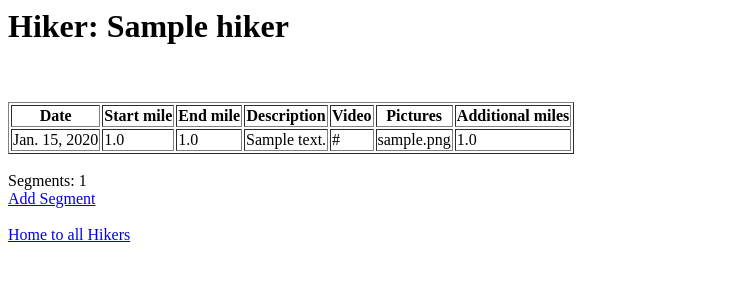
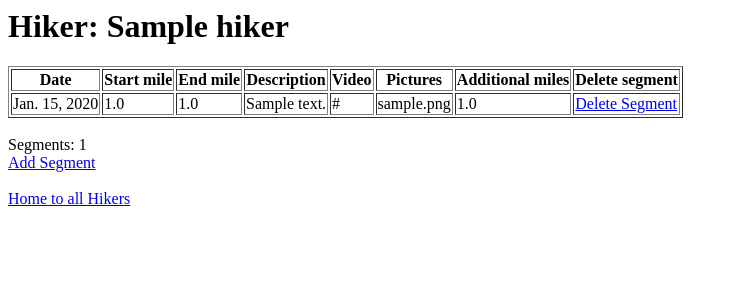
Before and after one commit to chrispaul/attracker, a Django app: page /1/ in a window 1280 px wide. Shown: the top 300 px of the page, without its empty margins (0-738 px from the left). Run offline with Django 3.2, Linux system fonts and the light colour scheme; tables that the repository leaves empty hold one stand-in row (values such as "Sample post").

Commit message:
delete segment

```diff
--- a/attracker_app/templates/attracker/hiker.html
+++ b/attracker_app/templates/attracker/hiker.html
@@ -1,6 +1,8 @@
 <h1>Hiker: {{ hiker.trail_name }} </h1>
 
-{{ debug_info }} <br><br>
+{% if error_message %}
+    <p><strong>{{ error_message }}</strong></p>
+{% endif %}
 
 <div id="table">
   <table border=1>
@@ -13,6 +15,7 @@
            <th>Video</th>
            <th>Pictures</th>
            <th>Additional miles</th>
+           <th>Delete segment</th>
         </tr>
     </thead>
     <tbody>
@@ -25,6 +28,7 @@
               <td>{{ segment.video_url }}</td>
               <td>{{ segment.picture_url }}</td>
               <td>{{ segment.additional_miles }}</td>
+              <td><a href="{% url 'segment_delete' hiker.id segment.id %}">Delete Segment</a></td>
           </tr>
         {% endfor %}
     </tbody>
--- a/attracker_app/templates/attracker/segment_add.html
+++ b/attracker_app/templates/attracker/segment_add.html
@@ -9,11 +9,11 @@
         <label for="date">Date hiked </label>
         <br>
 
-        <input id="start_mile" name="start_mile" type="number">
+        <input id="start_mile" name="start_mile" type="number" step=any>
         <label for="start_mile">Start mile </label>
         <br>
 
-        <input id="end_mile" name="end_mile" type="number">
+        <input id="end_mile" name="end_mile" type="number" step=any>
         <label for="end_mile">End mile </label>
         <br>
 
@@ -29,7 +29,7 @@
         <label for="picture_url">Picture URL </label>
         <br>
 
-        <input id="additional_miles" name="additional_miles" type="number">
+        <input id="additional_miles" name="additional_miles" type="number" step=any>
         <label for="additional_miles">Additional miles </label>
         <br>
 
--- a/attracker_app/urls.py
+++ b/attracker_app/urls.py
@@ -11,4 +11,7 @@ urlpatterns = [
 
     # ex: /attracker/5/segment/add/ # add a segment to a hiker's hike
     url(r'^(?P<hiker_id>[0-9]+)/segment/add/$', views.segment_add, name='segment_add'),
+
+    # ex: /attracker/5/segment/3/delete/ # Delete a segment from a hiker's hike
+    url(r'^(?P<hiker_id>[0-9]+)/segment/(?P<segment_id>[0-9]+)/delete/$', views.segment_delete, name='segment_delete'),
 ]
--- a/attracker_app/views.py
+++ b/attracker_app/views.py
@@ -65,3 +65,27 @@ def segment_add_post(request, hiker_id):
         })
     else:
         return render(request, 'attracker/hiker.html', {'hiker': hiker, 'debug_info':debug_info})
+
+
+def segment_delete(request, hiker_id, segment_id):
+    start_mile = 0
+    try:
+        hiker = get_object_or_404(Hiker, pk=hiker_id)
+        segment = get_object_or_404(Segment, pk=segment_id)
+        if (hiker.id != segment.hiker.id):
+            # Redisplay the question voting form.
+            return render(request, 'attracker/hiker.html', {
+                'hiker': hiker,
+                'error_message': "Internal error:{0}:{1}:{2}.{3}".format(hiker_id.__class__, segment.hiker.id.__class__, segment_id,(hiker_id != segment.hiker.id))
+            })
+        start_mile = segment.start_mile
+        segment.delete()
+    except (KeyError, Choice.DoesNotExist):
+        # Redisplay the question voting form.
+        return render(request, 'attracker/segment_add.html', {
+            'error_message': "No such hiker/segment with ID {0}/{1}".format(hiker_id, segment_id),
+        })
+    return render(request, 'attracker/hiker.html', {
+        'hiker': hiker,
+        'error_message': 'Segment starting at mile {0} deleted'.format(start_mile)
+    })
```
